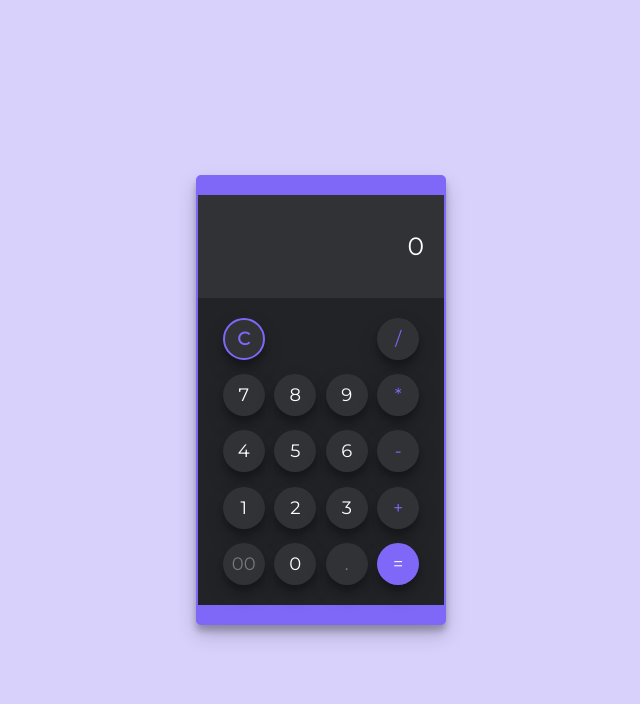
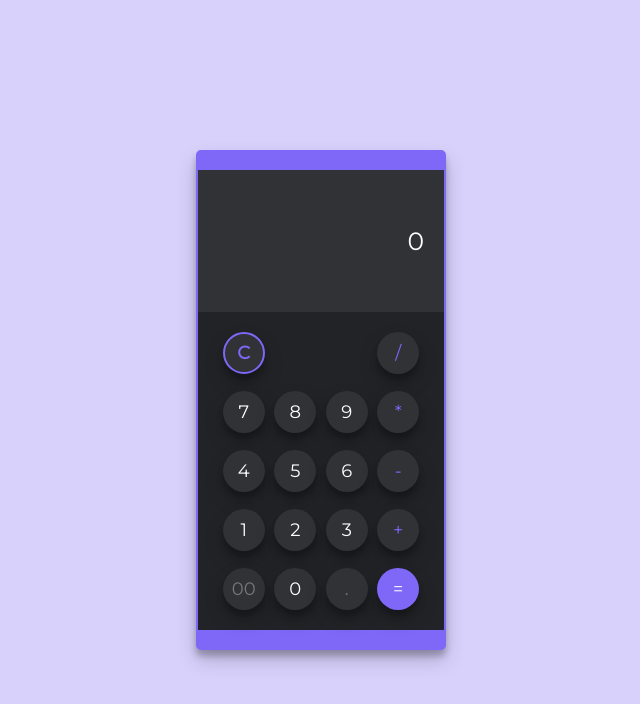
Before and after one commit to bojantubic/calculator, a plain HTML site: page index.html in a window 1280 px wide. Shown: the whole page, without its empty margins (319-959 px from the left). Drawn offline with Linux system fonts and the light colour scheme.

Commit message:
changed size

```diff
--- a/style.css
+++ b/style.css
@@ -32,7 +32,7 @@ body {
 
 .calculator {
   width: 25rem;
-  height: 45rem;
+  height: 50rem;
   background-color: var(--color-black);
   border-radius: var(--border-radius);
   box-shadow: var(--box-shadow-dark);
@@ -45,7 +45,7 @@ body {
 }
 
 .screen {
-  height: 12rem;
+  height: 15rem;
   width: 100%;
   padding: 2rem;
   font-size: 2.5rem;
@@ -58,7 +58,7 @@ body {
 }
 
 .block {
-  height: 38rem;
+  height: 34rem;
   width: 100%;
   display: flex;
   padding: 2rem 2rem 2rem 2rem;
```
